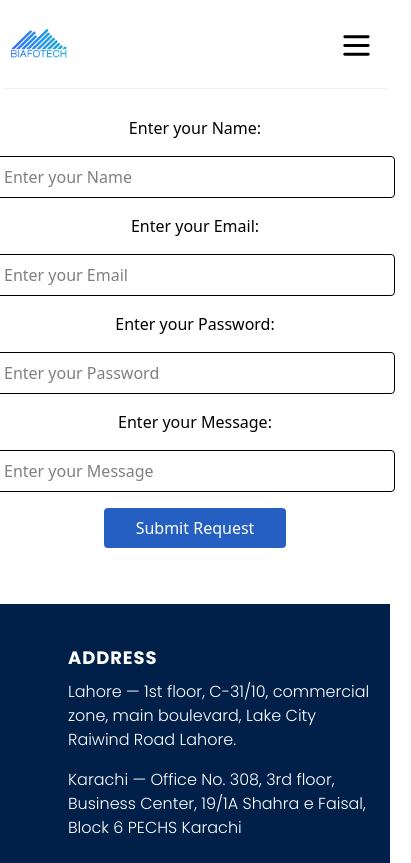
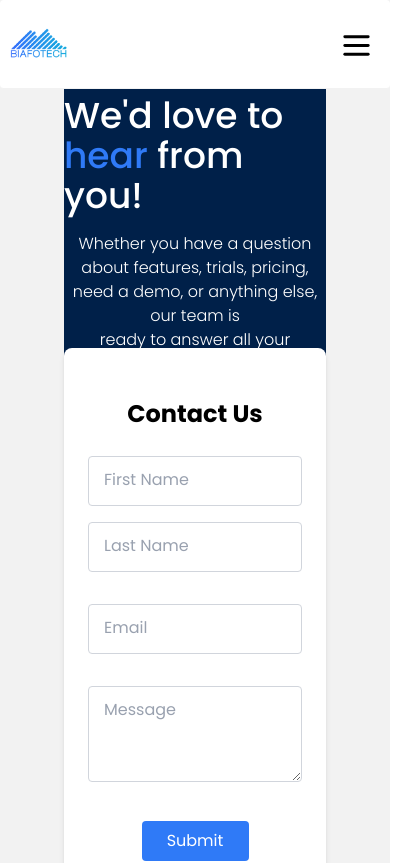
Before and after one commit to ahmadsohailMask01/company-website, a Next.js app: page /contact-us in a window 390 px wide. Shown: the top 863 px of the page, 411 px wide, since content can reach past the window. Built offline with nearby package versions, Linux system fonts and the light colour scheme.

Commit message:
Some responsive changes

```diff
--- a/src/app/components/ContactUs/ContactUs.jsx
+++ b/src/app/components/ContactUs/ContactUs.jsx
@@ -1,88 +1,108 @@
 "use client";
 import React from "react";
 import { useForm } from "react-hook-form";
-import Input from "../Input/Input";
-import Button from "../Button/Button";
 
 const ContactUs = () => {
-  const { register, handleSubmit, reset } = useForm();
+  const { register, handleSubmit, reset, formState: { errors } } = useForm();
+
   const handleContactFormSubmit = (data) => {
     console.log("Data: ", data);
-    postSubmit(data);
     reset({
-      name: "",
+      firstName: "",
+      lastName: "",
       email: "",
-      password: "",
       message: "",
     });
   };
 
-  const postSubmit = ({name, email, password, message}) => {
-    fetch('', {
-      method: 'POST',
-      headers: {
-        'Content-type': 'application/json; charset=UTF-8'
-      },
-      body: JSON.stringify({
-        'name': name,
-        'email': email,
-        'password': password,
-        'message': message,
-      }),
-    }).then((res)=>res.json())
-    .then((data)=>{
-      //setAnything(data)
-      }).catch((error)=>console.log(error.message))
-  }
   return (
-    <>
-    <section className="flex p-10 pt-25 justify-center">
-      <form
-        onSubmit={handleSubmit(handleContactFormSubmit)}
-        className="flex flex-col justify-center space-y-4 items-center p-4"
+    <div className="flex flex-col w-full py-[76px] px-16  sm:px-10 lg:py-[76px] items-center bg-[#F2F2F2] relative min-h-screen font-poppins">
+      <div className="w-full h-80 mx-4  sm:h-64 md:h-72 lg:h-80 bg-[#002049] flex justify-center items-center rounded-xl">
+        <div className="flex flex-col font-poppins justify-center items-center space-y-4 text-white">
+          <p className="text-4xl font-medium">
+            We'd love to <span className="text-[#2F7AF7]">hear</span> from you!
+          </p>
+          <p className="text-base font-light text-center">
+            Whether you have a question about features, trials, pricing, need
+            a demo, or anything else, our team is <br /> ready to answer all
+            your questions.
+          </p>
+        </div>
+      </div>
+
+      <div className="relative -mt-12 bg-white p-6 sm:p-8 rounded-lg shadow-md w-full max-w-md sm:max-w-lg md:max-w-xl lg:max-w-2xl">
+        <h2 className="text-center text-[24px] sm:text-3xl md:text-4xl font-bold text-black py-6">Contact Us</h2>
+
+        <form onSubmit={handleSubmit(handleContactFormSubmit)} className="space-y-8">
+          <div className="grid grid-cols-1 sm:grid-cols-2 gap-4">
+            {/* First Name */}
+            <div className="relative">
+              <input
+                type="text"
+                {...register("firstName", { required: "First name is required" })}
+                className="peer w-full p-3 border border-gray-300 rounded focus:outline-none focus:border-blue-500 placeholder-transparent"
+                placeholder="First Name"
+              />
+              <label
+                className="absolute left-3 top-3 text-gray-500 transition-all text-sm bg-white px-1 peer-placeholder-shown:top-3 peer-placeholder-shown:text-base peer-placeholder-shown:text-gray-400 peer-focus:top-[-10px] peer-focus:text-sm peer-focus:text-blue-500"
               >
-        <Input
+                First Name
+              </label>
+              {errors.firstName && <p className="text-red-500 text-sm">{errors.firstName.message}</p>}
+            </div>
+
+            {/* Last Name */}
+            <div className="relative">
+              <input
                 type="text"
-          placeholder="Enter your Name"
-          className="w-100 border-1 rounded p-2"
-          label="Enter your Name:"
-          required
-          {...register("name", {
-            required: true,
-          })}
+                {...register("lastName", { required: "Last name is required" })}
+                className="peer w-full p-3 border border-gray-300 rounded focus:outline-none focus:border-blue-500 placeholder-transparent"
+                placeholder="Last Name"
               />
-        <Input
+              <label
+                className="absolute left-3 top-3 text-gray-500 transition-all text-sm bg-white px-1 peer-placeholder-shown:top-3 peer-placeholder-shown:text-base peer-placeholder-shown:text-gray-400 peer-focus:top-[-10px] peer-focus:text-sm peer-focus:text-blue-500"
+              >
+                Last Name
+              </label>
+              {errors.lastName && <p className="text-red-500 text-sm">{errors.lastName.message}</p>}
+            </div>
+          </div>
+
+          {/* Email */}
+          <div className="relative">
+            <input
               type="email"
-          placeholder="Enter your Email"
-          className="w-100 border-1 rounded p-2"
-          label="Enter your Email:"
-          required
-          {...register("email", { required: true })}
+              {...register("email", { required: "Email is required" })}
+              className="peer w-full p-3 border border-gray-300 rounded focus:outline-none focus:border-blue-500 placeholder-transparent"
+              placeholder="Email"
             />
-        <Input
-          type="password"
-          placeholder="Enter your Password"
-          className="w-100 border-1 rounded p-2"
-          label="Enter your Password:"
-          required
-          {...register("password", { required: true })}
-        />
-        <Input
-          type="text"
-          placeholder="Enter your Message"
-          className="w-100 border-1 rounded p-2"
-          label="Enter your Message:"
-          required
-          {...register("message", { required: true })}
-        />
-        <Button
-          type="Submit"
-          label="Submit Request"
-          className="px-8 py-2 bg-[#255FC1] text-white rounded cursor-pointer"
-        />
+            <label className="absolute left-3 top-3 text-gray-500 transition-all text-sm bg-white px-1 peer-placeholder-shown:top-3 peer-placeholder-shown:text-base peer-placeholder-shown:text-gray-400 peer-focus:top-[-10px] peer-focus:text-sm peer-focus:text-blue-500">
+              Email
+            </label>
+            {errors.email && <p className="text-red-500 text-sm">{errors.email.message}</p>}
+          </div>
+
+          {/* Message */}
+          <div className="relative">
+            <textarea
+              {...register("message", { required: "Message is required" })}
+              className="peer w-full p-3 border border-gray-300 rounded focus:outline-none focus:border-blue-500 placeholder-transparent h-24"
+              placeholder="Message"
+            ></textarea>
+            <label className="absolute left-3 top-3 text-gray-500 transition-all text-sm bg-white px-1 peer-placeholder-shown:top-3 peer-placeholder-shown:text-base peer-placeholder-shown:text-gray-400 peer-focus:top-[-10px] peer-focus:text-sm peer-focus:text-blue-500">
+              Message
+            </label>
+            {errors.message && <p className="text-red-500 text-sm">{errors.message.message}</p>}
+          </div>
+
+          <div className="flex justify-center">
+            <button type="submit" className="w-1/2 bg-[#2F7AF7] text-white p-2 rounded">
+              Submit
+            </button>
+          </div>
         </form>
-      </section>
-    </>
+      </div>
+    </div>
   );
 };
 
--- a/src/app/components/FloatingInput/FloatingInput.jsx
+++ b/src/app/components/FloatingInput/FloatingInput.jsx
@@ -7,10 +7,9 @@ export default function FloatingInput() {
   return (
     <div className="relative w-64 mt-4">
       <input
-        type="text"
+        type="email"
         id="floatingInput"
         className="peer w-full border-b-2 border-gray-300 bg-transparent tracking-wide font-medium text-white focus:border-blue-500 focus:outline-none p-2 placeholder-transparent"
-        placeholder="Please enter email"
         onFocus={() => setIsFocused(true)}
         onBlur={() => setIsFocused(inputValue !== "")}
         onChange={(e) => setInputValue(e.target.value)}
--- a/src/app/components/GetInTouch/GetInTouch.jsx
+++ b/src/app/components/GetInTouch/GetInTouch.jsx
@@ -11,7 +11,7 @@ const GetInTouch = () => {
         <div className="flex w-full m-10 justify-center items-center p-5  rounded-2xl min-h-80 bg-[#002049]">
           <div className="flex flex-col font-poppins justify-center items-center space-y-4 text-white">
             <p className="text-4xl font-medium">
-              We'd love to <font className="text-[#255FC1]">hear</font> from
+              We'd love to <font className="text-themebluehero">hear</font> from
               you!
             </p>
             <p className="text-base font-light text-center">
@@ -24,13 +24,13 @@ const GetInTouch = () => {
         <div className="flex flex-col md:flex-row md:relative md:top-[-80] items-center justify-center  font-poppins gap-10">
           <Card
             title={"Direct Contact"}
-            titleClassName="font-medium text-sm text-[#255FC1]"
+            titleClassName="font-bold tracking-wide text-sm text-themebluehero"
             description="Reach out to us directly via email for quick and personalized assistance. We're here to help!"
             descriptionClassName="text-center text-sm"
             buttonLabel={"Contact Us"}
             imageSrc={"/images/email.png"}
             imgClassName="w-10"
-            buttonClassName="mt-4 w-36 cursor-pointer text-white py-2 bg-[#2F7AF7] rounded flex gap-2 justify-center items-center font-poppins"
+            buttonClassName="mt-4 w-36 cursor-pointer text-white py-2 bg-themebluehero rounded flex gap-2 justify-center items-center font-poppins"
             buttonOnClick={() => router.push("/contact-us")}
           />
           <Card
@@ -40,8 +40,8 @@ const GetInTouch = () => {
             buttonLabel={"Support"}
             imageSrc={"/images/support.png"}
             imgClassName={"w-10"}
-            titleClassName="font-medium text-[#255FC1] text-sm"
-            buttonClassName="mt-4 text-white cursor-pointer px-6 w-36 py-2 bg-[#2F7AF7] rounded flex gap-2 justify-center items-center font-poppins"
+            titleClassName="font-bold tracking-wide text-themebluehero text-sm"
+            buttonClassName="mt-4 text-white cursor-pointer px-6 w-36 py-2 bg-themebluehero rounded flex gap-2 justify-center items-center font-poppins"
             buttonOnClick={() => router.push("https://support.biafotech.com")}
           />
         </div>
--- a/src/app/components/Industries/Industries.jsx
+++ b/src/app/components/Industries/Industries.jsx
@@ -11,7 +11,7 @@ const Industries = () => {
             <p className='text-base font-light'>Delivering tailored digital solutions to drive innovation & efficiency across diverse industries.</p>
         </div>
         <div className='grid grid-cols-1 md:grid-cols-5'>
-            <div className='flex flex-col p-12   justify-center items-start space-y-4'>
+            <div className='flex flex-col px-12   justify-center items-start space-y-4'>
                 <img src='/images/1.png' className=' w-16'/>
                 <p className='font-bold w-36 text-start text-lg'
                 >Business Consultancy</p>
--- a/src/app/components/Services/Services.jsx
+++ b/src/app/components/Services/Services.jsx
@@ -22,7 +22,7 @@ const Services = () => {
           <p className="text-base w-[36%] font-light flex self-center">
             {heading}
           </p>
-          <div className="mt-6 grid grid-cols-1 md:grid-cols-3 justify-center ml-40 mr-40 gap-12">
+          <div className="mt-6 grid grid-cols-1 md:grid-cols-3 justify-center lg:ml-40 lg:mr-40 gap-12">
             {[
               {
                 icon: FaLock,
```
Lines whose indentation alone changed are shown as unchanged.
